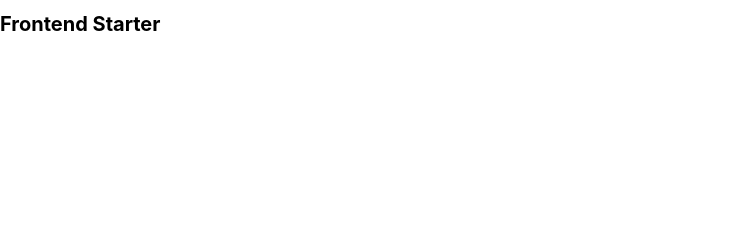
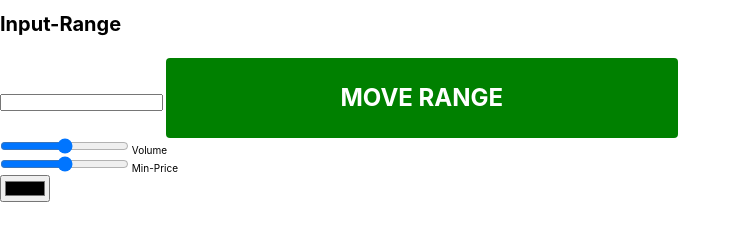
Before and after one commit to JoshPeterson1997/Input-Range, a website: page index.html in a window 1280 px wide. Shown: the whole page, without its empty margins (0-741 px from the left). Drawn offline with nearby package versions, Linux system fonts and the light colour scheme.

Commit message:
Add form and divs

```diff
--- a/index.html
+++ b/index.html
@@ -11,10 +11,28 @@
 
     <link rel="stylesheet" href="style.css" />
 
-    <title>Frontend Starter</title>
+    <title>Input-Range</title>
   </head>
   <body>
-    <h1>Frontend Starter</h1>
+    <h1>Input-Range</h1>
+
+    <form>
+      <label for="Input" class="screen-reader-text">Add a Input</label>
+      <input type="text" id="Input" />
+      <button type="Range" class="button button--jumbo">Move Range</button>
+    </form>
+
+    <div>
+      <input type="range" id="min-price" name="min-price" min="0" max="10" />
+      <label for="max-price">Volume</label>
+    </div>
+
+    <div>
+      <input type="range" id="max-price" name="max-price" min="0" max="10" />
+      <label for="min-Price">Min-Price</label>
+    </div>
+
+    <input type="color" name="" id="" />
     <script src="./scripts.js" type="module"></script>
   </body>
 </html>
```
